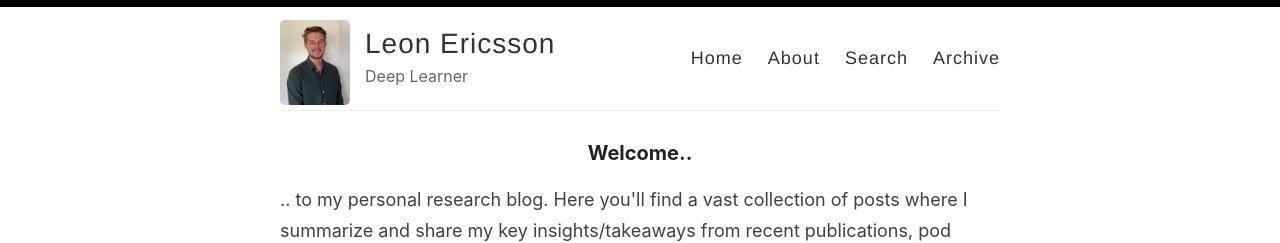
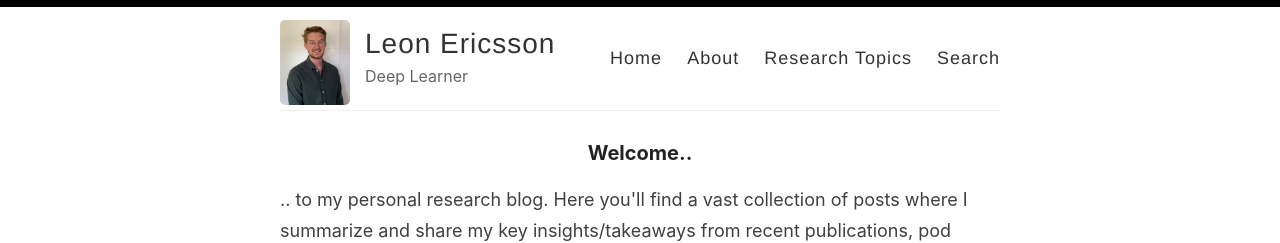
Before and after one commit to LeonEricsson/leonericsson.github.io, a Jekyll site: the page built from index.html, in a window 1280 px wide and 900 px high. Shown: the top 243 px of the window. Built offline with Jekyll 4.4.1, drawn with Linux system fonts in a browser that asks for light colours; the list of posts is cut into pages by our own code.

Commit message:
add categories nav

```diff
--- a/_layouts/default.html
+++ b/_layouts/default.html
@@ -29,8 +29,8 @@
             <nav>
               <a href="{{ site.baseurl }}/">Home</a>
               <a href="{{ site.baseurl }}/about">About</a>
+              <a href="{{ site.baseurl }}/categories">Research Topics</a>
               <a href="{{ site.baseurl }}/search">Search</a>
-              <a href="{{ site.baseurl }}/archive">Archive</a>
             </nav>
           </header>
         </div>
```
